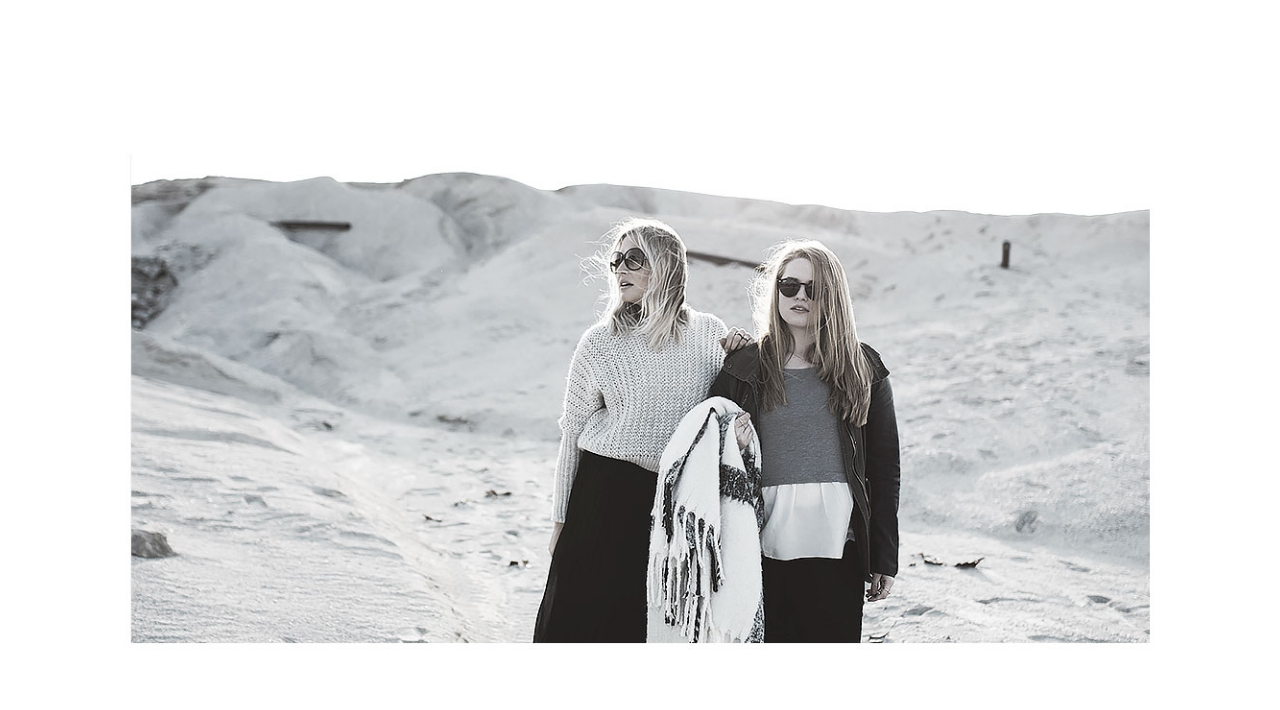
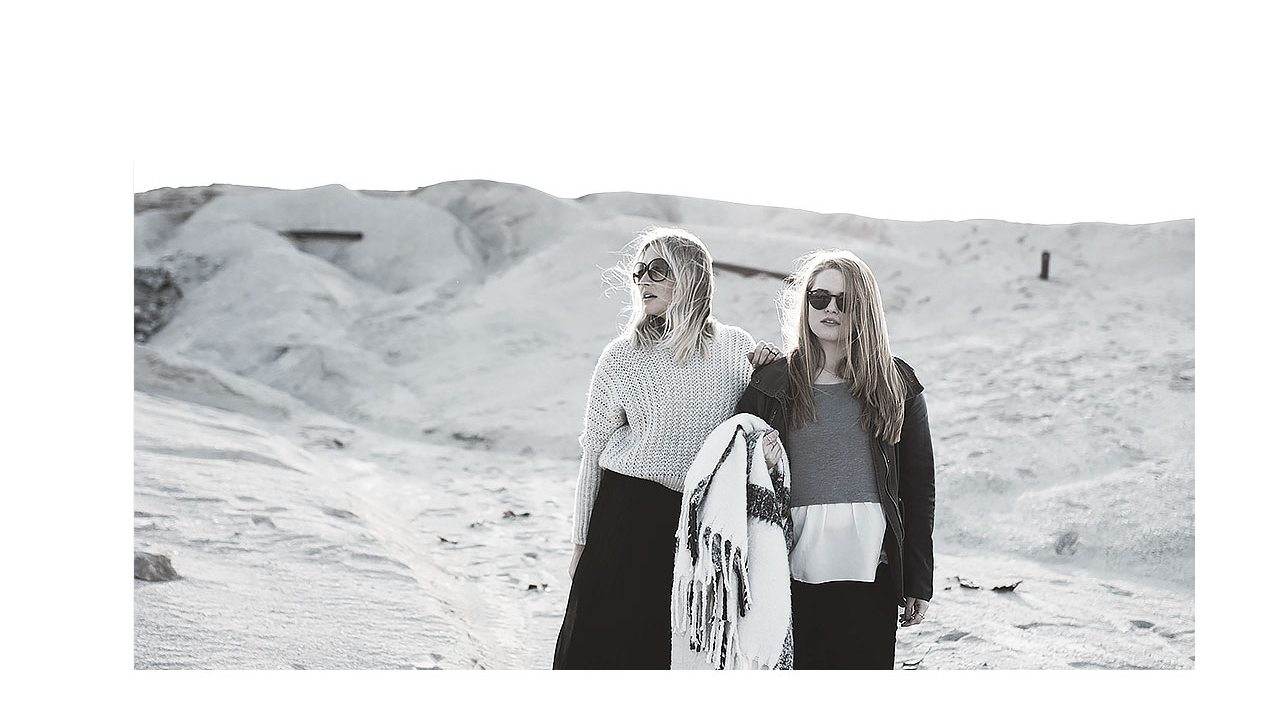
Before and after one commit to syedhossen/minimo, a plain HTML site: page index.html in a window 1280 px wide. Shown: the part 94-804 px from the top of the page. Drawn offline with nearby package versions, Linux system fonts and the light colour scheme; a web font is replaced by a local one.

Commit message:
Update style.css

```diff
--- a/style.css
+++ b/style.css
@@ -79,7 +79,7 @@ header{
 }
 /*Header Ends*/
 /*Banner Starts*/
-.banner img{
+.bannerimg{
 	width: 100%;
 }
 
```
